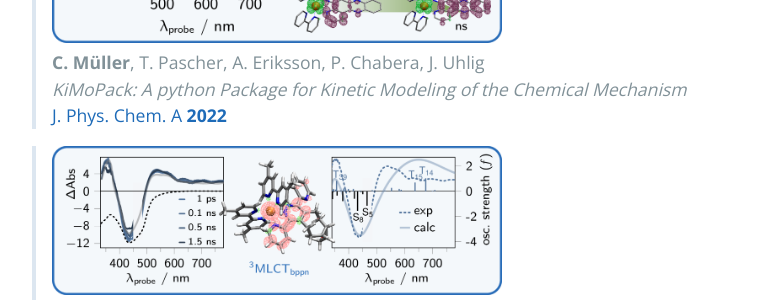
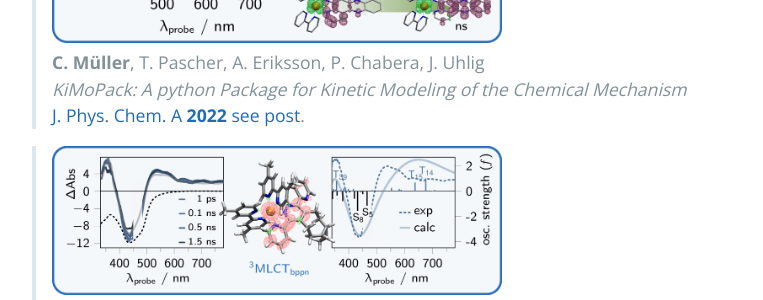
Before and after one commit to carolin-m/carolin-m.github.io, a Jekyll site: the page built from publications.md, in a window 1280 px wide and 900 px high, scrolled down 871 px. Shown: the part 157-457 px from the top of the window, without its empty margins (192-955 px from the left). Built offline with Jekyll 4.4.1, drawn with Linux system fonts in a browser that asks for light colours.

Commit message:
Update publications.md

```diff
--- a/publications.md
+++ b/publications.md
@@ -23,6 +23,7 @@ Last updated on 21 June 2022.
 > **C. Müller**, T. Pascher, A. Eriksson, P. Chabera, J. Uhlig <br>
 > *KiMoPack: A python Package for Kinetic Modeling of the Chemical Mechanism* <br>
 > [J. Phys. Chem. A **2022**](https://doi.org/10.1021/acs.jpca.2c00907)
+> [see post]({{ '_posts/2022-06-21-KiMoPack.html' | absolute_url }}).
 
 > <img width=450 src='./images/TOC_Ru-tetrazine.png'> <br>
 > **C. Müller**, P. Wintergerst, S. Santhosh Nair, N. Meitinger, S. Rau, B. Dietzek-Ivanšić <br>
```
